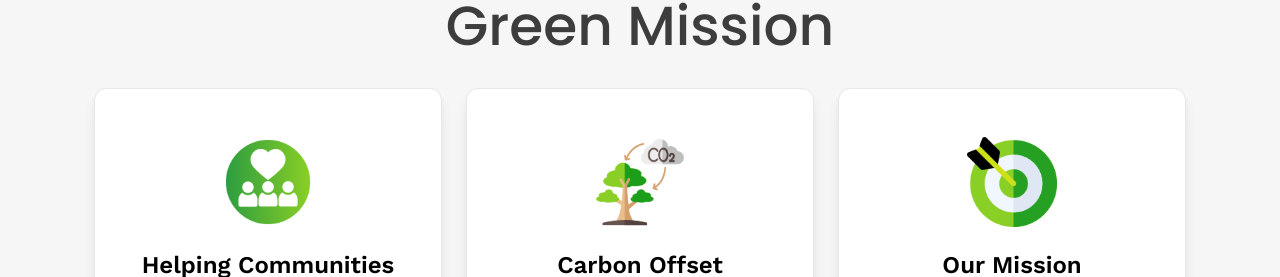
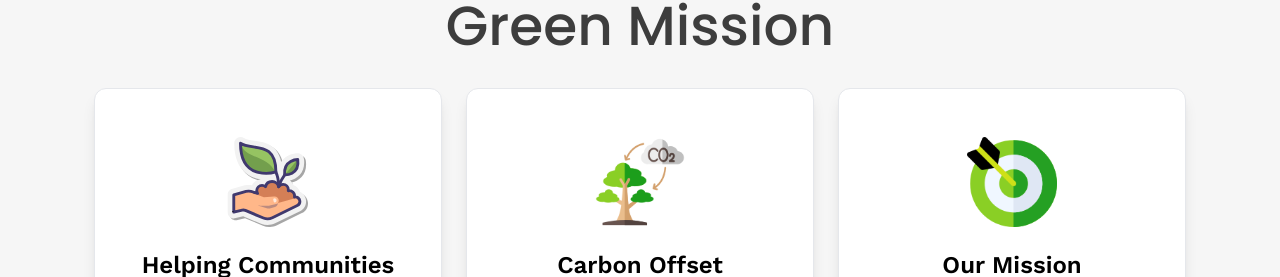
Before and after one commit to noumankhandatu/RebornWeb-main, a Next.js app: page / in a window 1280 px wide. Shown: the part 2093-2370 px from the top of the page. Built offline with nearby package versions, Linux system fonts and the light colour scheme.

Commit message:
video replaced

```diff
--- a/src/app/page.jsx
+++ b/src/app/page.jsx
@@ -23,7 +23,7 @@ const flatcardData = [
     title: 'Restore Nature',
     intro: 'We plant your tree where it\'s most needed',
     text: 'We are dedicated to strategic reforestation efforts that combat climate change, restore ecosystems, and empower communities',
-    link: '/plant-tree',
+    link: '/tree-planting',
   },
   {
     image: '/svg/Reduce Emissions.svg',
@@ -49,25 +49,25 @@ const flatcardData = [
 ]
 const textcardData = [
   {
-    image: '/assets/images/hsec3img1.png',
+    image: '/svg/Untitled design (36).svg',
     title: 'Helping Communities',
     text: 'We empower locals and create a positive impact on communities. Read the inspiring stories of our tree planting initiatives.',
     btnText: 'Explore Our Work',
-    btnLink: "/"
+    btnLink: "/tree-planting"
   },
   {
     image: '/assets/images/hsec3img2.png',
     title: 'Carbon Offset',
     text: 'Learn why companies should offset their carbon footprint and how RebornGreen can assist you in achieving sustainability goals.',
     btnText: 'Learn More',
-    btnLink: "/"
+    btnLink: "/carbon-offsets"
   },
   {
     image: '/assets/images/hsec3img3.png',
     title: 'Our Mission',
     text: 'We are dedicated to planting trees in areas that need them most, forging partnerships with businesses for a greener, eco-friendly future.',
     btnText: 'About Us',
-    btnLink: "/About US"
+    btnLink: "/about"
   },
 ]
 const bigCardData = [
@@ -212,7 +212,7 @@ export default function Home() {
           <div className='w-full xsm:w-10/12 lg:flex-1 flex items-center text-center lg:text-start lg:items-start  justify-center flex-col'>
             <h3 className='  leading-normal lg:leading-[70px] xll:leading-[80px] text-[30px] sm:text-[50px] lg:text-[60px] xll:text-[65px] text-black-text font-medium font-worksans'><span className='text-green font-semibold'>Creating Life</span>  Inside and Outside the Forest</h3>
             <p className='leading-[24px] text-[16px]  font-poppins tracking-wide text-black-text'>At RebornGreen, we believe in giving back to nature. As part of our commitment, a portion of the proceeds from each tree planted goes towards animal welfare initiatives. By choosing us, you&apos;re not only contributing to the growth of forests, but also helping to protect and care for the animals that depend on them.</p>
-            <Link className='btn mt-10' href={'/'}>Read more</Link>
+            {/* <Link className='btn mt-10' href={'/'}>Read more</Link> */}
             <div className='w-full flex flex-col mt-14 sm:flex-row items-center justify-between'>
               <div className='flex gap-2 flex-col'>
                 {sec4pData.map(item => (
@@ -262,9 +262,9 @@ export default function Home() {
         <div className='flex gap-6 flex-wrap items-center justify-center'>
           {/* {bigCardData?.map((item, index) => (<BigCard key={index} img={item.image} title={item.title} text={item.text} btnLink={item.btnLink} span={item.span} />))} */}
           <video className='w-full' autoPlay muted loop playsInline width="320" height="240" >
-            <source src="/assets/videos/hvideo.mp4" type="video/mp4" />
+            <source src="/Brazil.mp4" type="video/mp4" />
             <track
-              src="/assets/videos/hvideo.mp4"
+              src="/Brazil.mp4"
               kind="subtitles"
               srcLang="en"
               label="English"
```
Also changed, not shown: public/svg/Untitled design (36).svg (added), 1 other file (tests, documents, lock files or other folders).
